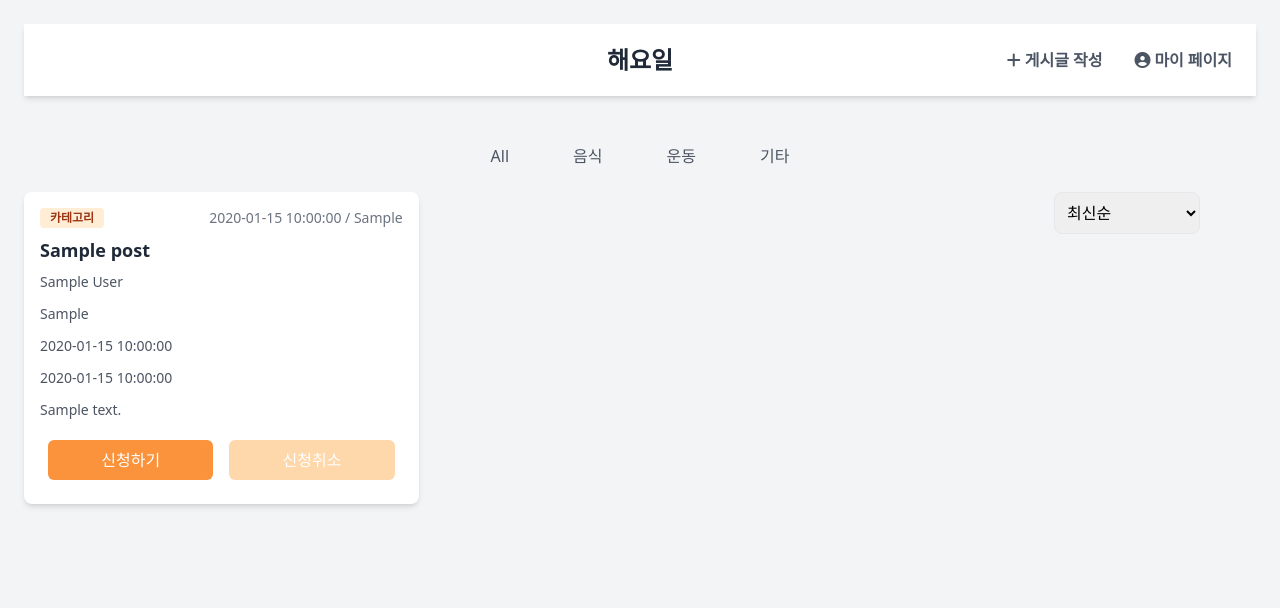
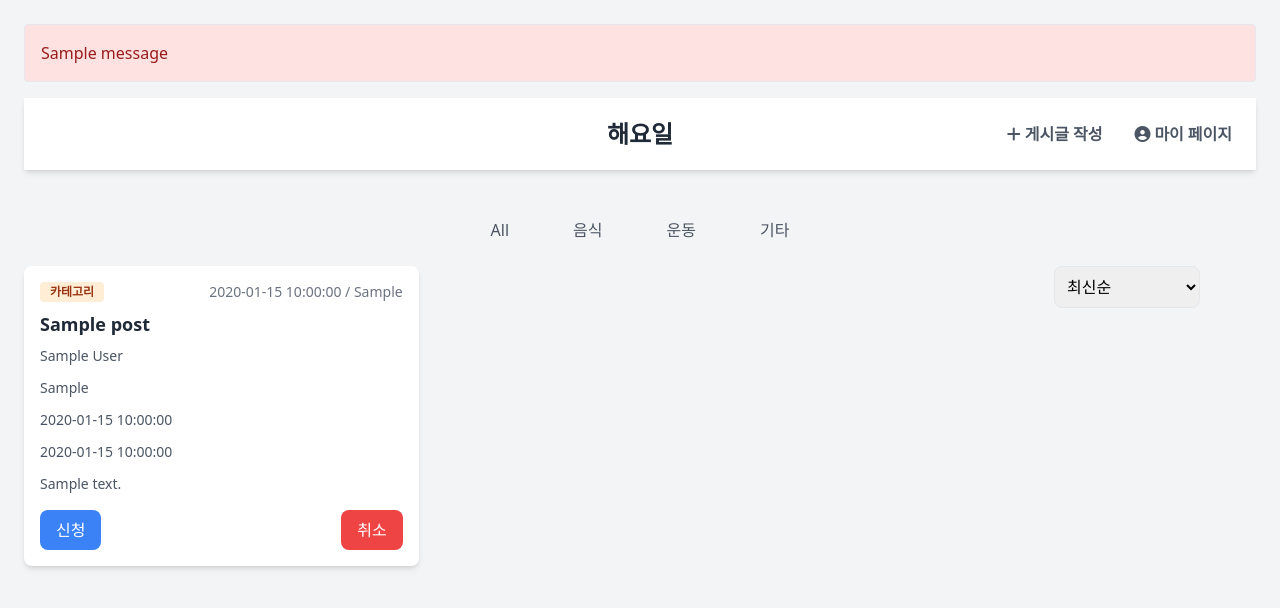
Before and after one commit to hjun813/jungle_team3, a Flask app: template templates/postlist.html in a window 1280 px wide. Shown: the top 608 px of the page. Run offline with Flask 3, Linux system fonts and the light colour scheme; the template is opened without the code that fills it: most values are stand-ins (such as "Sample title", 1, 10 or a date in 2020); one stand-in notice (Sample message) is shown; some libraries are stand-ins or nearby versions.

Commit message:
fix: postlist.html

```diff
--- a/templates/postlist.html
+++ b/templates/postlist.html
@@ -20,6 +20,15 @@
 </head>
 
 <body class="bg-gray-100 p-6">
+    {% with messages = get_flashed_messages(with_categories=True) %}
+    {% if messages %}
+        <div class="p-4 mb-4 border rounded bg-red-100 text-red-800">
+        {% for category, message in messages %}
+            <p>{{ message }}</p>
+        {% endfor %}
+        </div>
+    {% endif %}
+    {% endwith %}
     <div class="container mx-auto">
         <!-- 제목 및 버튼 2개 (오른쪽 정렬) -->
         <header class="bg-white shadow-md mb-6">
@@ -90,18 +99,22 @@
                         <p class="text-gray-600 text-sm mb-3 line-clamp-3">{{ post.dueDate }}</p>
                         <p class="text-gray-600 text-sm mb-3 line-clamp-3">{{ post.details }}</p>
 
-                        <div class="flex">
-                            <button
-                                class="flex-1 m-2 bg-orange-400 text-white px-4 py-2 rounded-md hover:bg-orange-600 transition focus:outline-none focus:ring-2 focus:ring-orange-500 focus:ring-offset-2"
-                                onclick="join()">
-                                신청하기
+                    <div class="mt-4 flex justify-between">
+                        <!-- 신청 버튼 -->
+                        <form action="/applymeeting" method="POST">
+                            <input type="hidden" name="_id" value="{{ post._id }}">
+                            <button type="submit" class="bg-blue-500 text-white px-4 py-2 rounded-lg hover:bg-blue-600">
+                                신청
                             </button>
-                            <button
-                                class="flex-1 m-2 bg-orange-200 text-white px-4 py-2 rounded-md hover:bg-orange-600 transition focus:outline-none focus:ring-2 focus:ring-orange-500 focus:ring-offset-2"
-                                onclick="cancel()">
-                                신청취소
+                        </form>
+
+                        <!-- 취소 버튼 -->
+                        <form action="/cancelmeeting" method="POST">
+                            <input type="hidden" name="_id" value="{{ post._id }}">
+                            <button type="submit" class="bg-red-500 text-white px-4 py-2 rounded-lg hover:bg-red-600">
+                                취소
                             </button>
-                        </div>
+                        </form>
                     </div>
                 </div>
                 {% endfor %}
```
